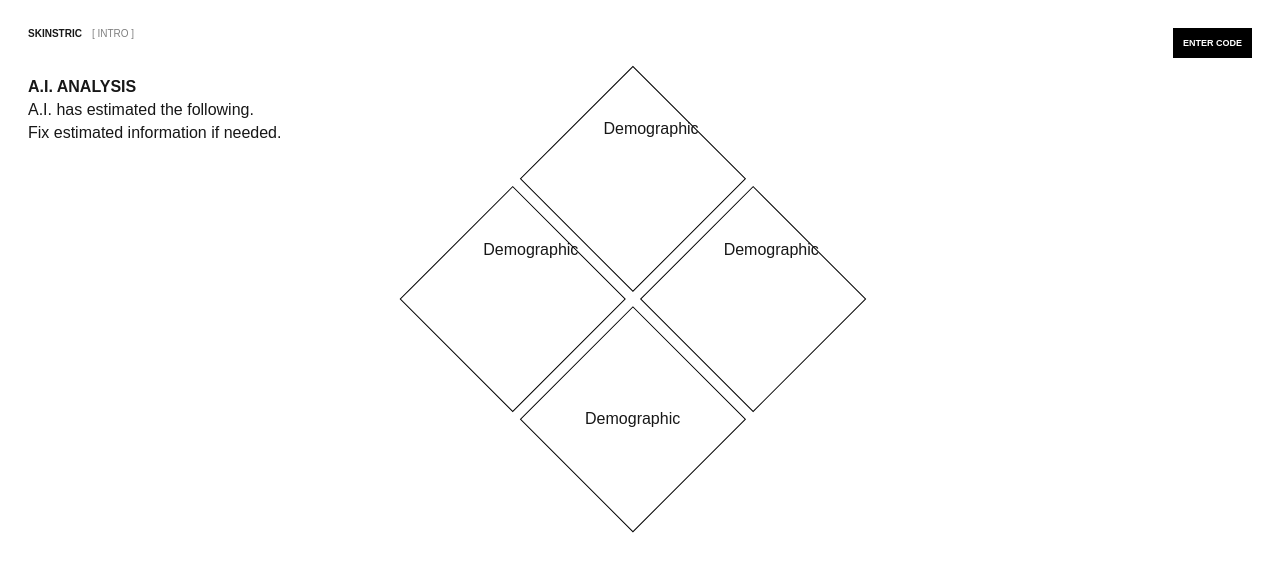
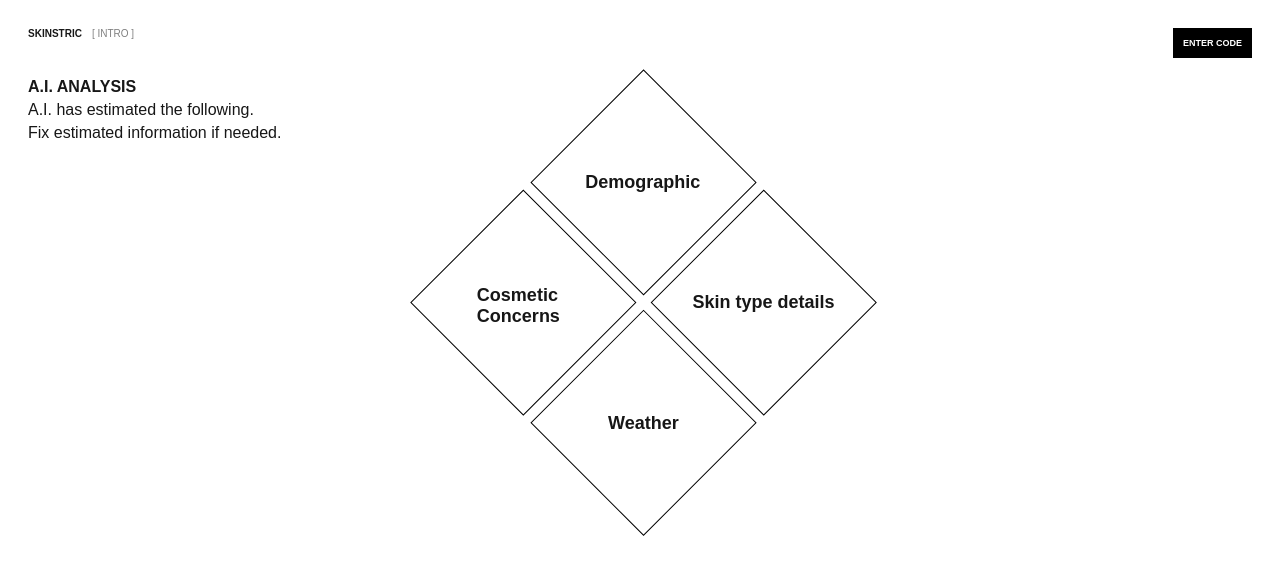
Before and after one commit to KamalRaghe/Skinstric, a Next.js app: page /select in a window 1280 px wide. Shown: the top 574 px of the page. Built offline with nearby package versions, Linux system fonts and the light colour scheme.

Commit message:
first commit

```diff
--- a/app/camera/page.js
+++ b/app/camera/page.js
@@ -1,5 +1,6 @@
 import { MdOutlineCamera } from "react-icons/md";
 export default function Cam(){
+
     return(
         <div>
             <div className="center" style={{height:"95vh"}} >
@@ -17,8 +18,8 @@ export default function Cam(){
                         background: "white",
                         scale: "2.8",
                         position:"absolute",
-                        top:"59%",
-                        left:"59%",
+                        top:"58%",
+                        left:"58%",
                         transform:"translate(-50%,-50%)"
                     }}
                     />
--- a/app/select/page.js
+++ b/app/select/page.js
@@ -97,28 +97,34 @@ export default function Select() {
               gridTemplateRows: "1fr 1fr",
               gap: "10px",
               position:"relative",
-              bottom:"10px",
-              left:"-20px",
-
+              bottom:"15px",
+              left:"-10px",
+              fontWeight:"bold",
+              fontSize:"18px"
             }}
           >
             {/* TOP DIAMOND */}
             <div
               onMouseEnter={() => setHoverTop(true)}
               onMouseLeave={() => setHoverTop(false)}
+              className="center"
               style={{ border: "1px solid black" }}
             >
                 <div style={{transform:"rotate(-45deg"}} >Demographic</div>
             </div>
 
-            <div style={{ border: "1px solid black" }} >
-                <div style={{transform:"rotate(-45deg"}} >Demographic</div>
-            </div>
-            <div style={{ border: "1px solid black" }} >
-                <div style={{transform:"rotate(-45deg"}} >Demographic</div>
+            <div className="center" style={{ border: "1px solid black" }} >
+                <div style={{transform:"rotate(-45deg"}} >Skin type details</div>
             </div>
             <div className="center" style={{ border: "1px solid black" }} >
-                <div style={{transform:"rotate(-45deg"}} >Demographic</div>
+                <div className="center" style={{
+                    position:"absolute",
+                    left:"55px",
+                    width:"100px",
+                    transform:"rotate(-45deg"}} >Cosmetic Concerns</div>
+            </div>
+            <div className="center" style={{ border: "1px solid black" }} >
+                <div style={{transform:"rotate(-45deg"}} >Weather</div>
             </div>
           </div>
         </div>
```
